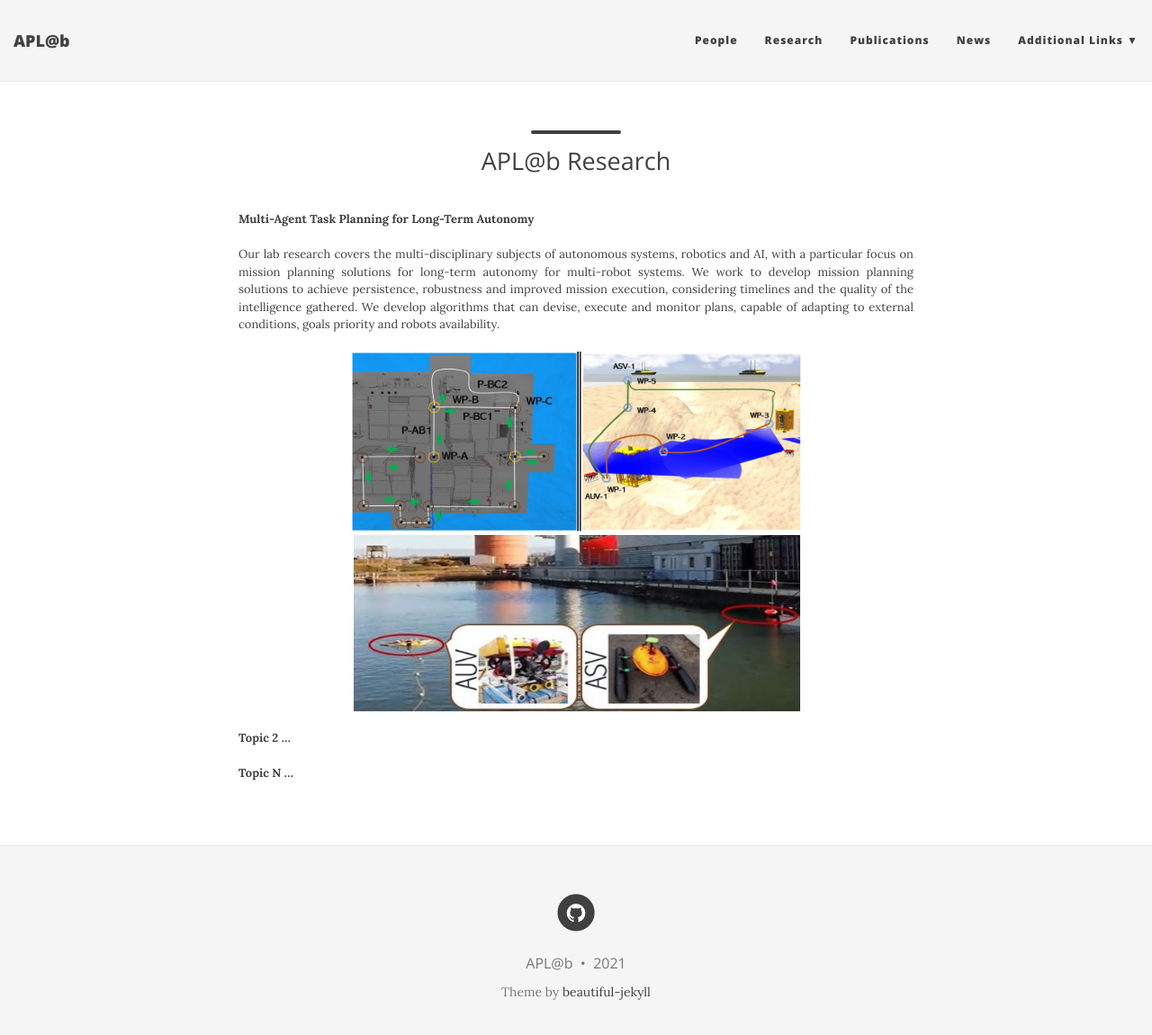
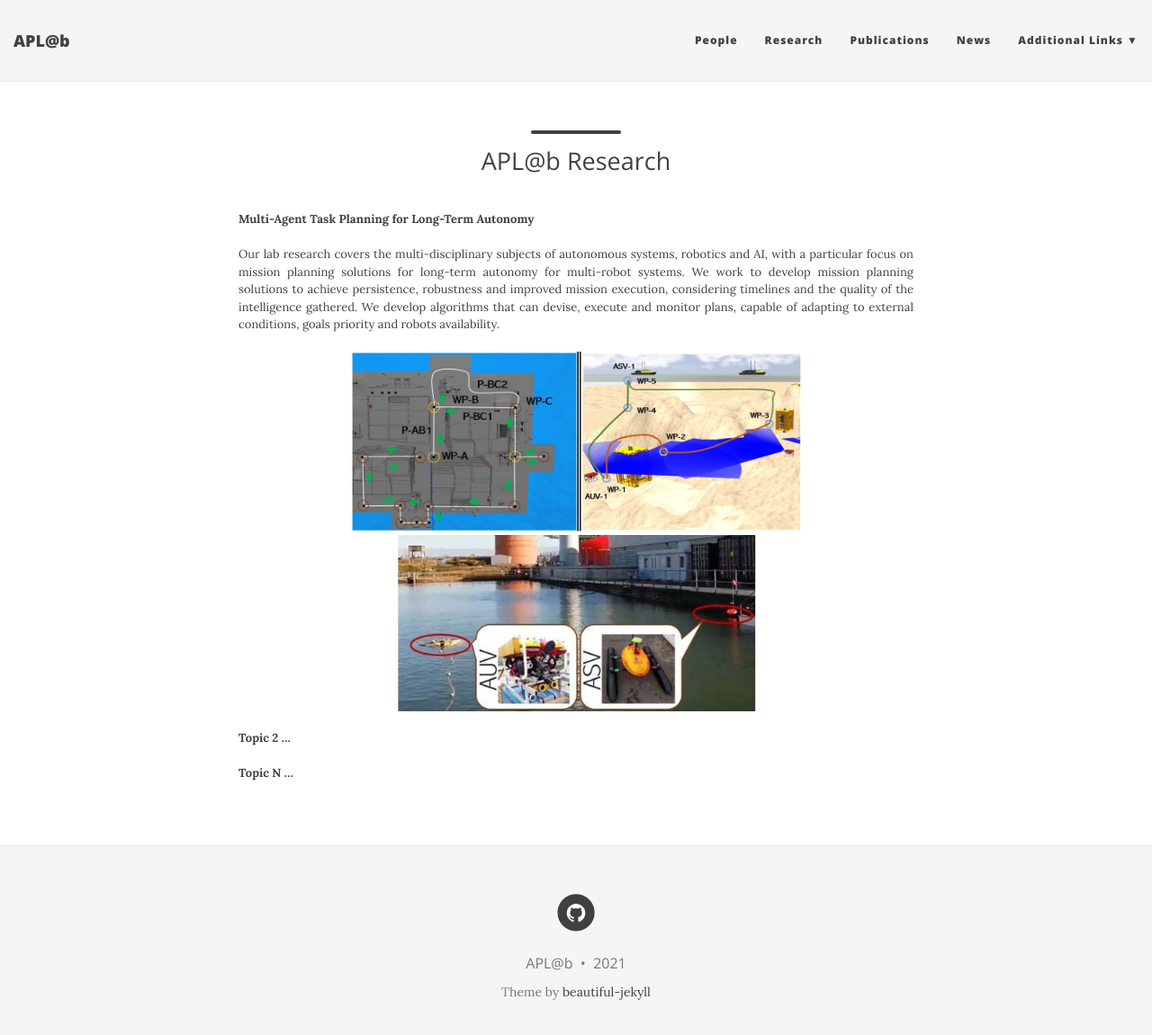
Before and after one commit to aplab2020/aplab2020.github.io, a Jekyll site: the page built from research.md, in a window 1280 px wide and 1164 px high. Shown: the top 1151 px of the window at 90% size. Built offline with Jekyll 4.4.1, drawn with Linux system fonts in a browser that asks for light colours; nearby versions of some CDN libraries.

Commit message:
Update research.md

```diff
--- a/research.md
+++ b/research.md
@@ -11,7 +11,7 @@
 Our lab research covers the multi-disciplinary subjects of autonomous systems, robotics and AI, with a particular focus on mission planning solutions for long-term autonomy for multi-robot systems. We work to develop mission planning solutions  to achieve persistence, robustness and improved mission execution, considering timelines and the quality of the intelligence gathered. We develop algorithms that can devise, execute and monitor plans, capable of adapting to external conditions, goals priority and robots availability.
 </p>
 
-<p align="center"> <img src="/img/topic1.jpg" align="center" width="500" height="200">  <img src="/img/topic12.jpg" align="center" width="500" height="200"></p>
+<p align="center"> <img src="/img/topic1.jpg" align="center" width="500" height="200">  <img src="/img/topic12.jpg" align="center" width="400" height="200"></p>
 
 **Topic 2 ...**
 
```
